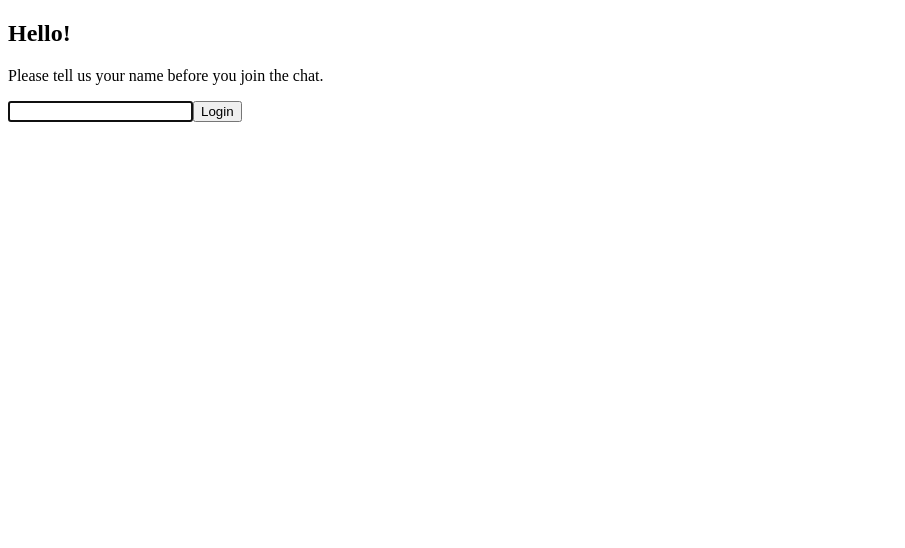
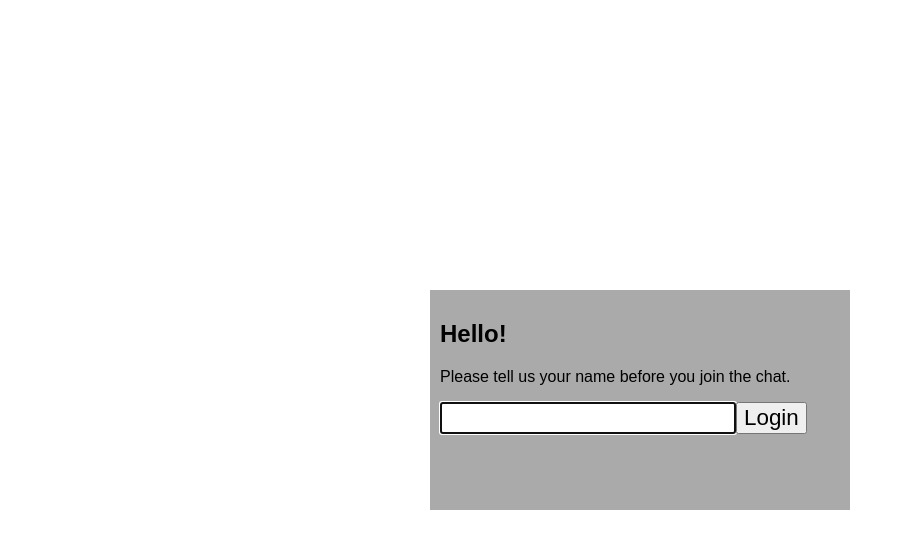
Before and after one commit to bitmage/react-chat-bare, a plain HTML site: page index.html in a window 1280 px wide. Shown: the whole page, without its empty margins (0-905 px from the left). Drawn offline with Linux system fonts and the light colour scheme; the site is published under a folder, as on GitHub Pages, so addresses that start at the root find nothing.

Commit message:
css rel link

```diff
--- a/index.html
+++ b/index.html
@@ -3,7 +3,7 @@
 <html>
   <head>
     <title>React Chat</title>
-    <link rel="stylesheet" type="text/css" href="/css/chat.css"></link>
+    <link rel="stylesheet" type="text/css" href="css/chat.css"></link>
   </head>
 
   <body>
```
